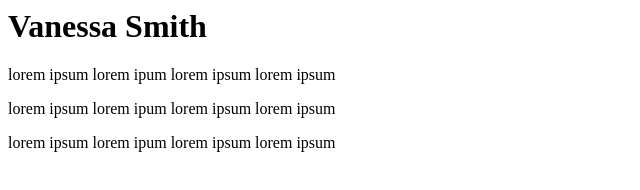
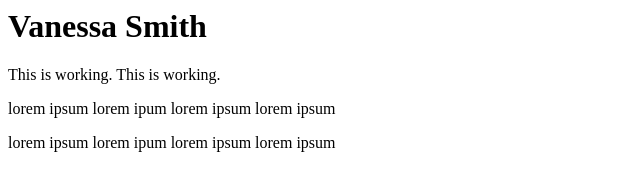
Before and after one commit to mmagraphics/gitHubTest, a plain HTML site: page index.html in a window 1280 px wide. Shown: the whole page, without its empty margins (0-640 px from the left). Drawn offline with Linux system fonts and the light colour scheme.

Commit message:
Update index.html

```diff
--- a/index.html
+++ b/index.html
@@ -7,7 +7,7 @@
 </head>
 <body>
     <h1>Vanessa Smith</h1>
-    <p>lorem ipsum lorem ipum lorem ipsum lorem ipsum</p>
+    <p>This is working. This is working.</p>
     <p>lorem ipsum lorem ipum lorem ipsum lorem ipsum</p>
     <p>lorem ipsum lorem ipum lorem ipsum lorem ipsum</p>
 </body>
```
